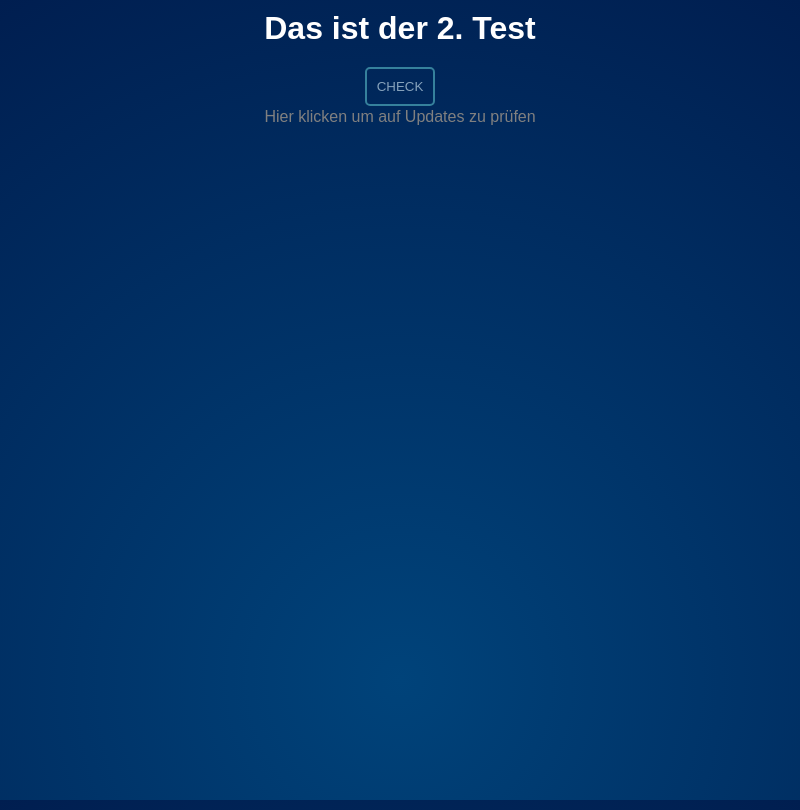
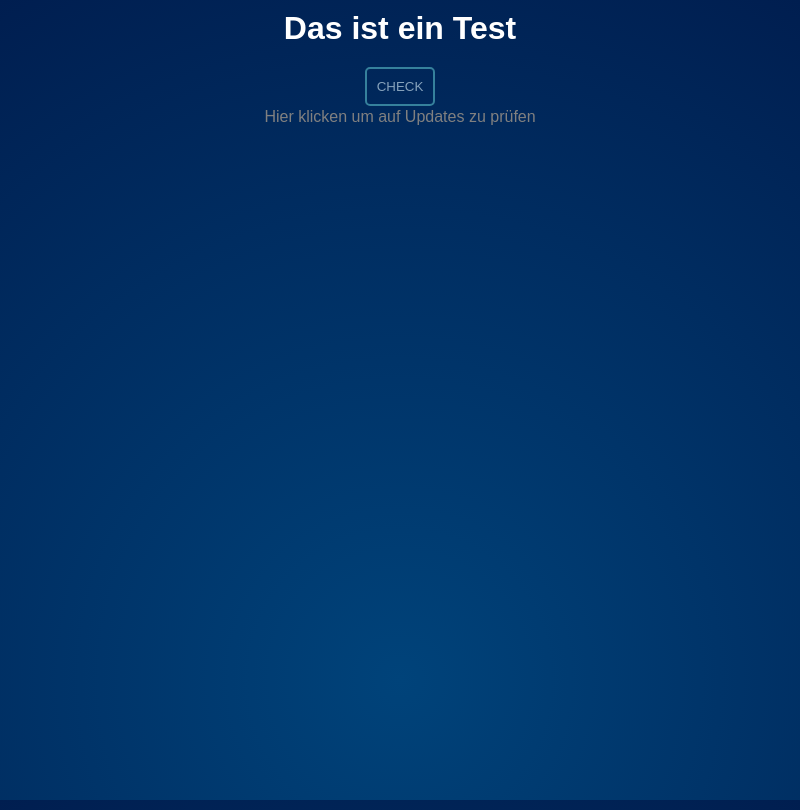
Before and after one commit to Emkay90/AutoUpdater, an Electron app: page index.html in a window 800 px wide. Drawn offline with Linux system fonts and the light colour scheme; no server answers.

Commit message:
autoupdate1.1.8

```diff
--- a/index.html
+++ b/index.html
@@ -6,8 +6,6 @@
 </head>
 
 <body>
-  <h1>Das ist der 2. Test</h1>
-  <p id="version"></p>
   <div id="notification" class="hidden">
     <p id="close"><span style="margin-left:96%"><i class="fas fa-times"></i></span></p>
     <div class="message">
@@ -25,6 +23,9 @@
       </button>
     </div>
   </div>
+
+  <h1>Das ist ein Test</h1>
+  <p id="version"></p>
 
   <button id="test" onClick="checkForUpdates()">CHECK</button>
   <p>Hier klicken um auf Updates zu prüfen</p>
--- a/package.json
+++ b/package.json
@@ -1,6 +1,6 @@
 {
   "name": "autoupdaterfachgespraech",
-  "version": "1.1.7",
+  "version": "1.1.8",
   "description": "autoupdater Test",
   "main": "main.js",
   "scripts": {
```
